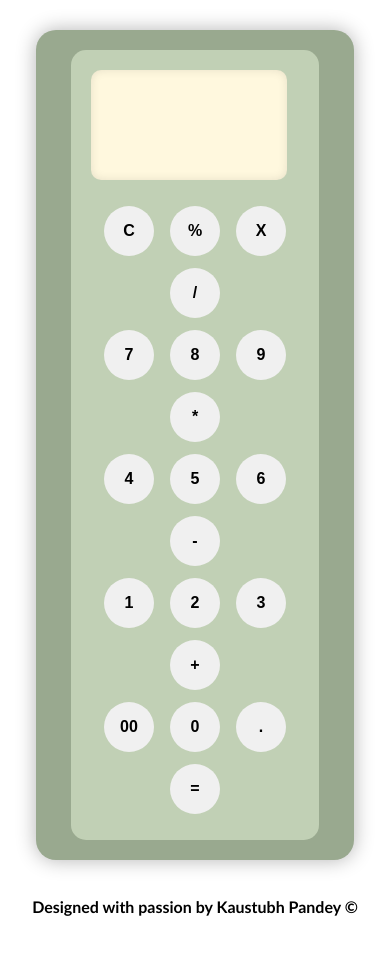
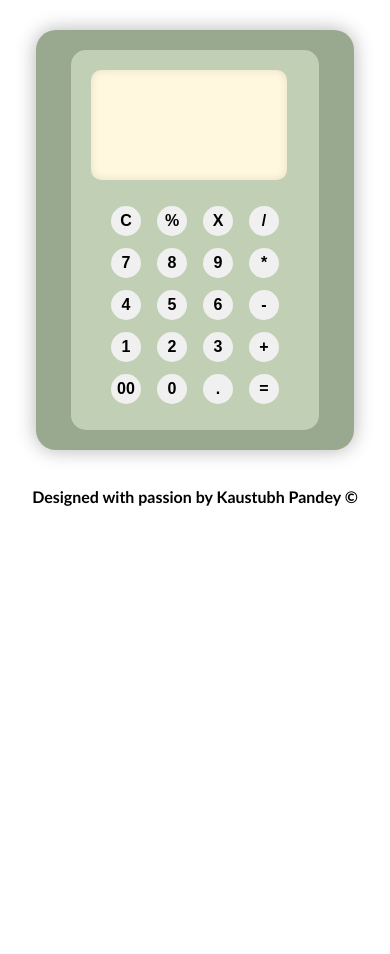
Before and after one commit to Kaustubh-2003/Cacli, a website: page index.html in a window 390 px wide. After the commit the page ends 844 px from the top, so only its background shows below. Drawn offline with Linux system fonts and the light colour scheme.

Commit message:
updated css

```diff
--- a/views/style.css
+++ b/views/style.css
@@ -140,8 +140,8 @@ body{
 
 .btStyle {
     border-radius: 50%;
-    height: 50px; /* Reduced height for better mobile display */
-    width: 50px; /* Reduced width for better mobile display */
+    height: 30px; /* Reduced height for better mobile display */
+    width: 30px; /* Reduced width for better mobile display */
     border: none;
     margin: 6px; /* Reduced margin for better mobile spacing */
     font-weight: bold;
```
